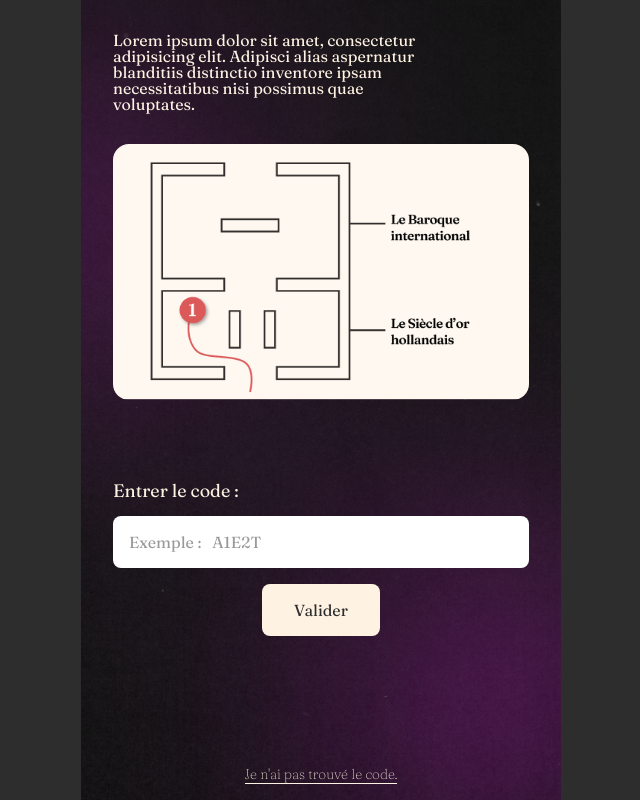
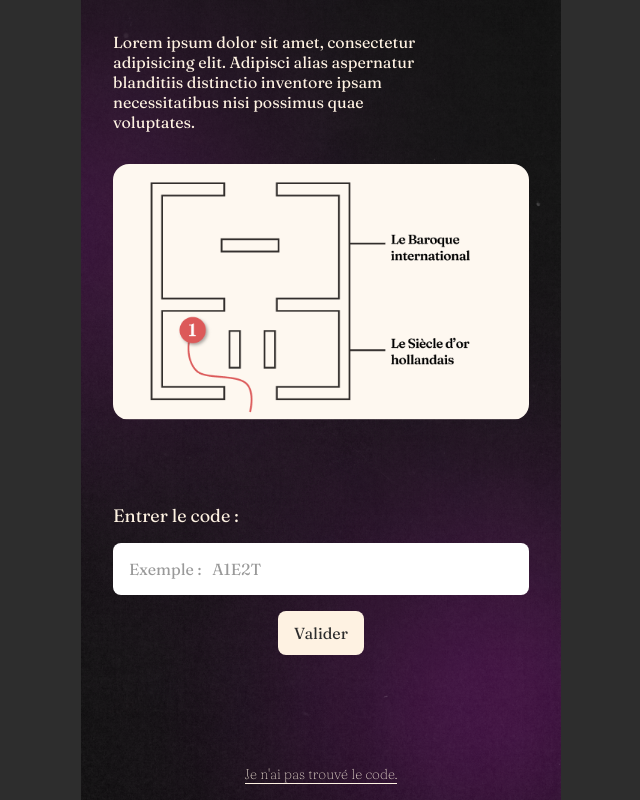
Before and after one commit to MatthieuMarchand/Maria, a Vue app: page / in a window 1280 px wide. Both pictures are taken after a click on the button "ouvrir la porte". Shown: the whole page, without its empty margins (319-959 px from the left). Built offline with nearby package versions, Linux system fonts and the light colour scheme.

Commit message:
Fix settings and main / Adding button-primary (stop using custom buttons please)

```diff
--- a/src/assets/scss/_settings.scss
+++ b/src/assets/scss/_settings.scss
@@ -19,4 +19,5 @@ $placeholder-color: rgba(0, 0, 0, 0.40);
     font-size: #{$size}px;
     font-weight: $weight;
     color: $color;
+    line-height: normal;
 }
--- a/src/assets/scss/main.scss
+++ b/src/assets/scss/main.scss
@@ -31,9 +31,17 @@ html {
     button {
         background: none;
         border: none;
+        cursor: pointer;
+    }
+
+    .button-primary{
+        margin: auto auto;
+        padding: 0.75rem 1rem;
+        border-radius: .5rem;
+        color: $black-background;
+        background-color: $yellow-text;
     }
     .button-link {
-        cursor: pointer;
         span {
             position: relative;
         }
--- a/src/components/CodePage/CodePage.vue
+++ b/src/components/CodePage/CodePage.vue
@@ -8,7 +8,7 @@
       <div id="inputContainer">
         <label for="code-picture">Entrer le code :</label>
         <input name="code-picture" placeholder="Exemple : &nbsp; A1E2T">
-        <button class="validate-code">Valider</button>
+        <button class="button-primary">Valider</button>
       </div>
     </div>
 
@@ -91,14 +91,6 @@
       color: $placeholder-color;
     }
   }
-
-  .validate-code {
-    margin: auto auto;
-    padding: 1rem 2rem 1rem 2rem;
-    border-radius: .5rem;
-    color: $black-background;
-    background-color: $yellow-text;
-  }
 }
 
 </style>
```
